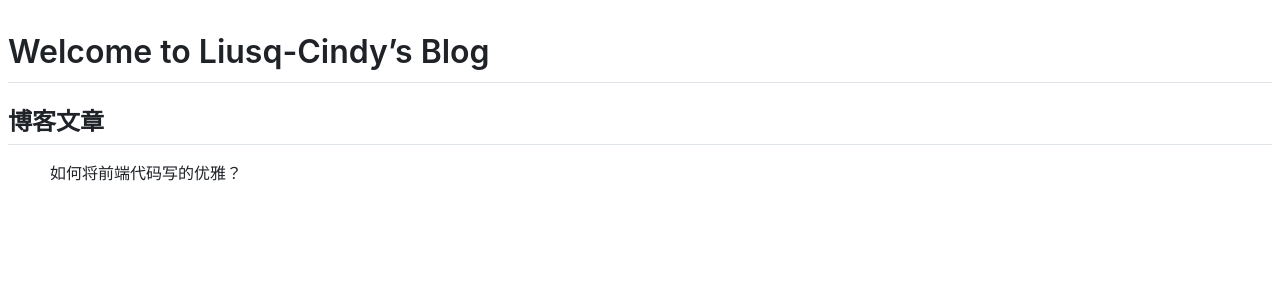
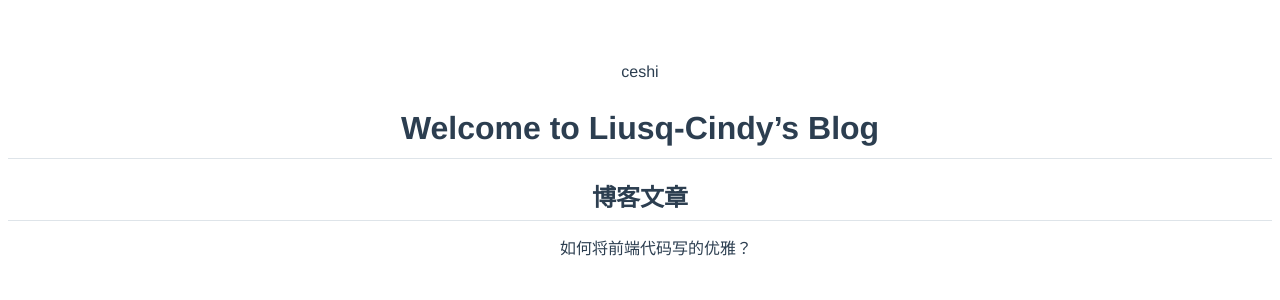
Before and after one commit to Liusq-Cindy/Liusq-Cindy.github.io, a Vue app: page / in a window 1280 px wide. Shown: the top 300 px of the page. Built offline with nearby package versions, Linux system fonts and the light colour scheme.

Commit message:
feat: test3

```diff
--- a/index.html
+++ b/index.html
@@ -3,7 +3,7 @@
   <head>
     <meta charset="utf-8" />
     <meta name="viewport" content="width=device-width,initial-scale=1.0" />
-    <title>liusq-cindy</title>
+    <title>liusq-cindy1</title>
     <!-- <link
       href="https://cdn.bootcss.com/highlight.js/9.6.0/styles/atelier-lakeside-dark.min.css"
       rel="stylesheet"
--- a/src/App.vue
+++ b/src/App.vue
@@ -1,5 +1,6 @@
 <template>
-  <div class = "markdown-body">
+  <div id="app" class = "markdown-body">
+    <div>ceshi</div>
     <router-view/>
   </div>
 </template>
```
